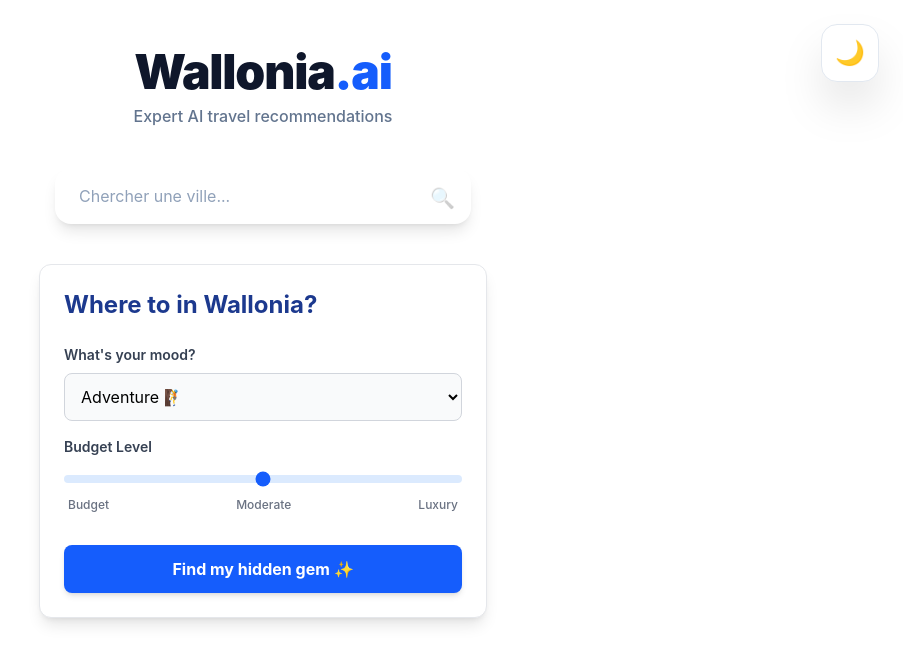
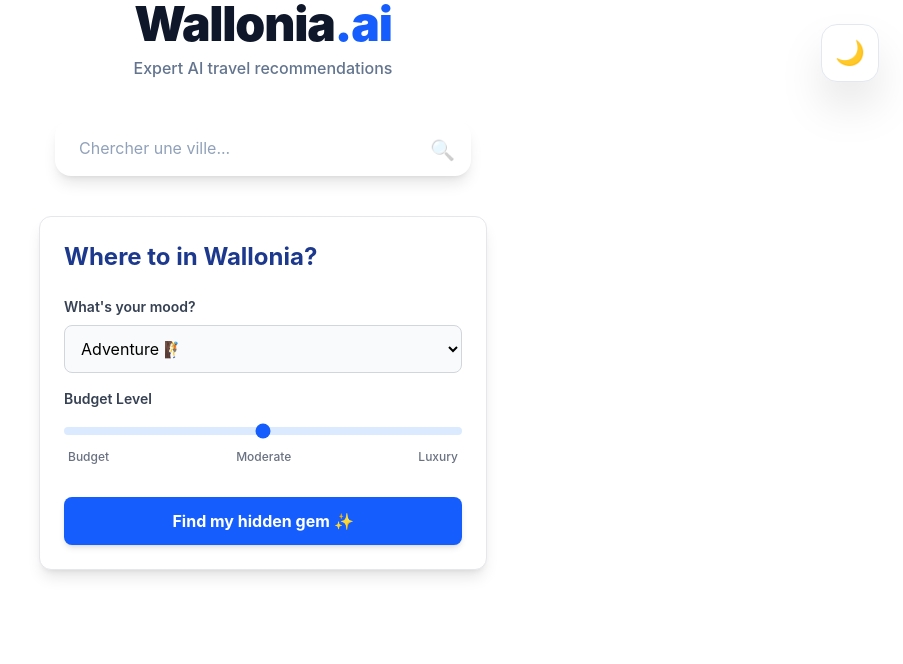
Before and after one commit to hancottemarie/wallonia-ai, a React app in the folder frontend/: page / in a window 1280 px wide. Shown: the top 664 px of the page, without its empty margins (377-1280 px from the left). Built offline with nearby package versions, Linux system fonts and the light colour scheme; the HTML template or start-up script is replaced by a standard one.

Commit message:
Auto: frontend/src/App.jsx

```diff
--- a/frontend/src/App.jsx
+++ b/frontend/src/App.jsx
@@ -25,7 +25,7 @@ function App() {
 
   return (
 
-	<div className="min-h-screen bg-white dark:bg-slate-950 py-12 font-sans transition-colors duration-500">
+	<div className="min-h-screen bg-white dark:bg-slate-950 transition-colors duration-500">
       <DarkModeToggle />
 
       <header className="text-center mb-10">
```
